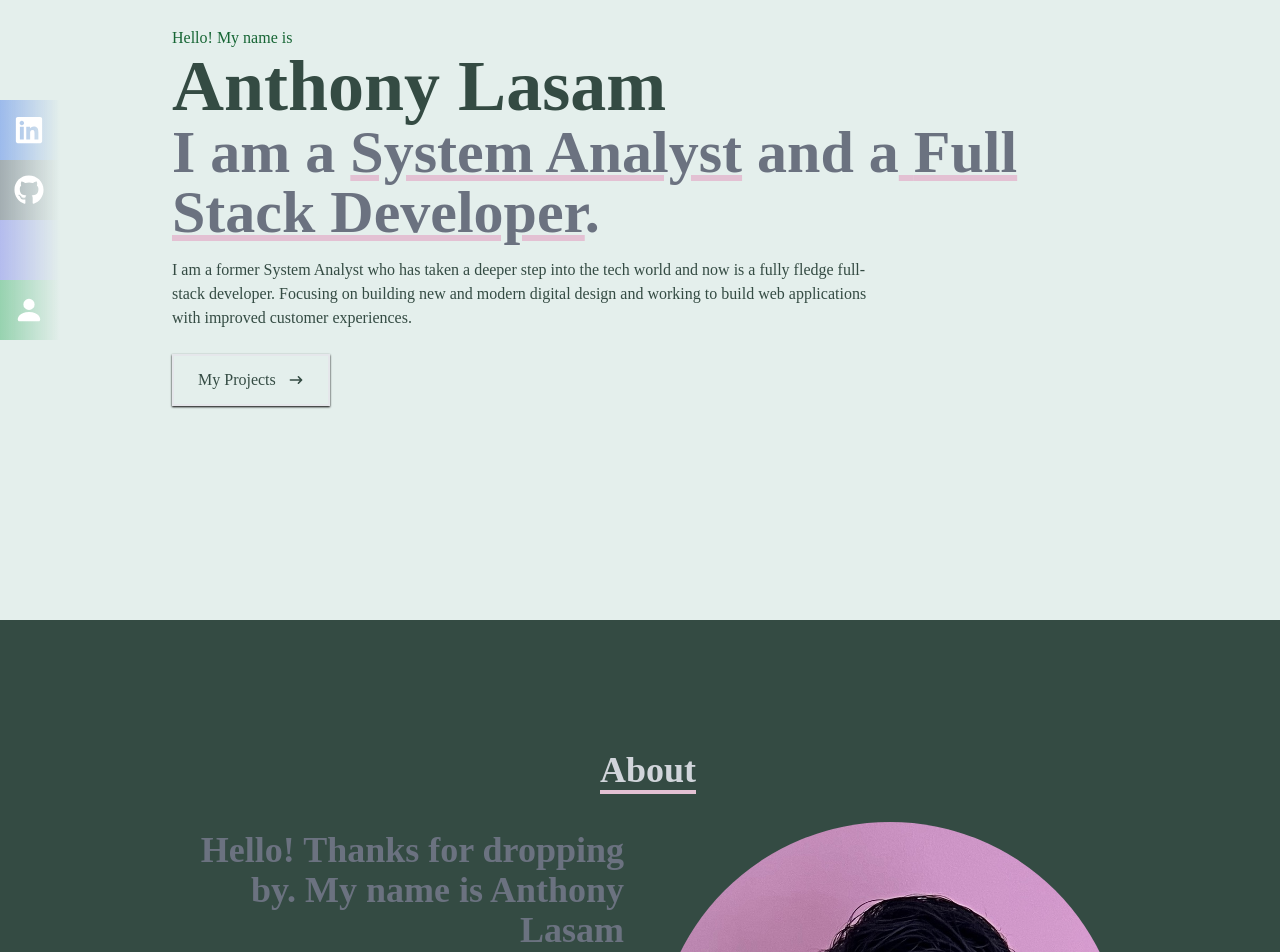
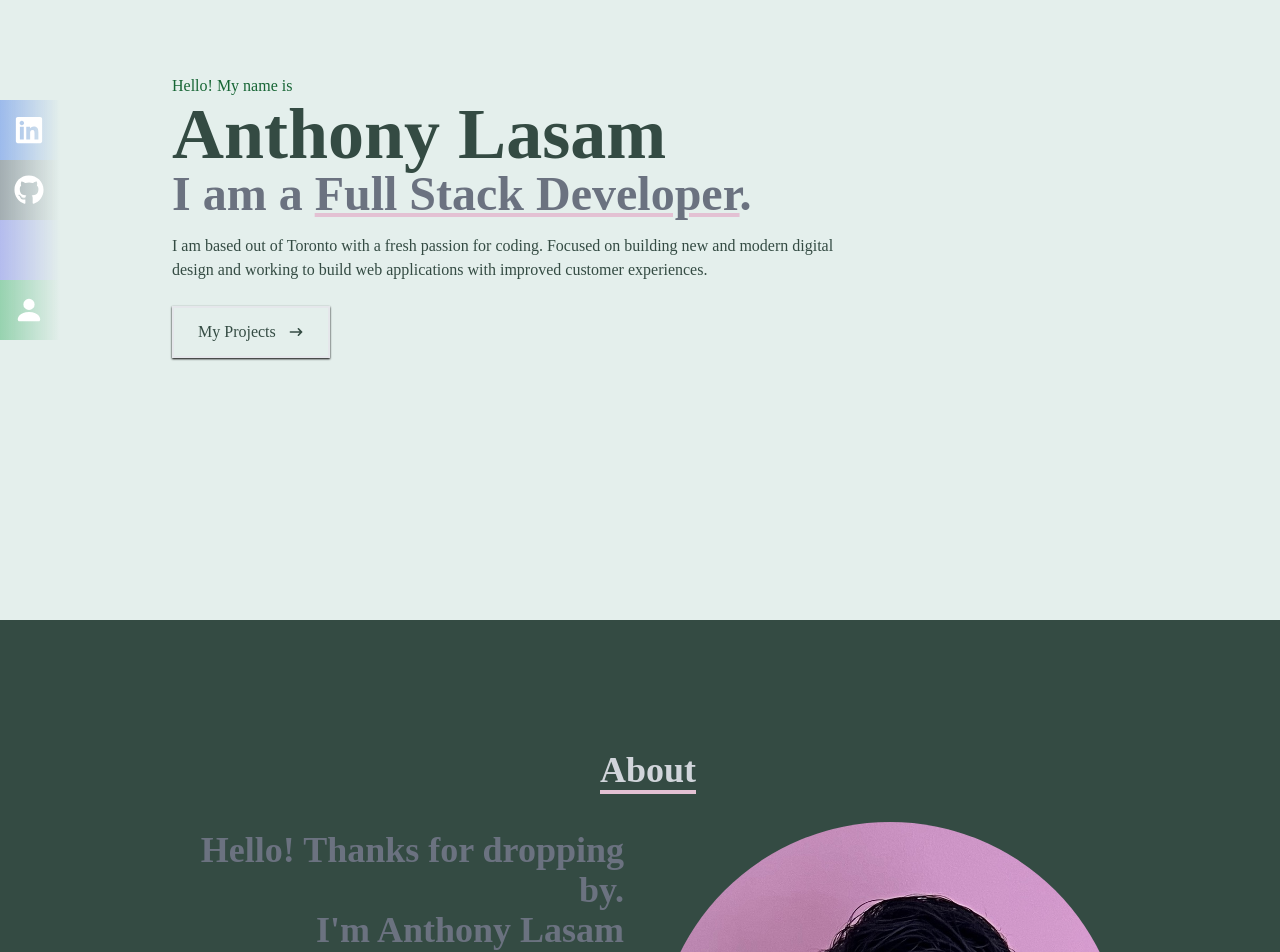
Before and after one commit to alasam/alasam.github.io, a React (Create React App) app: page / in a window 1280 px wide. Shown: the part 180-1132 px from the top of the page. Built offline with nearby package versions, Linux system fonts and the light colour scheme; what tailwindcss-animation-delay would draw is missing.

Commit message:
fix padding on skills page, change content on about, contact, and home page

```diff
--- a/src/components/About.jsx
+++ b/src/components/About.jsx
@@ -18,8 +18,8 @@ const About = () => {
         </div>
         <div className="max-w-[1000px] w-full grid sm:grid-cols-2 gap-8 px-4">
           <div>
-            <p className="sm:text-right text-4xl font-bold py-2 text-gray-500">
-              Hello! Thanks for dropping by. My name is Anthony Lasam
+            <p className="text-center sm:text-right text-4xl font-bold py-2 text-gray-500">
+              Hello! Thanks for dropping by. <br></br>I'm Anthony Lasam
             </p>
             <p className="sm:text-right py-2">
               I am a System Analyst with 8+ years of experience managing system
--- a/src/components/Contact.jsx
+++ b/src/components/Contact.jsx
@@ -4,7 +4,7 @@ const Contact = () => {
   return (
     <div
       name="contact"
-      className="w-full h-screen bg-[#e4efec] text-[#344b43] flex justify-center items-center p-4"
+      className="w-full md:h-screen bg-[#e4efec] text-[#344b43] flex justify-center items-center px-7"
     >
       {/* form container */}
       <form
@@ -16,7 +16,7 @@ const Contact = () => {
           <p className="text-4xl font-bold inline border-b-4 border-[#E3C1D3]">
             Contact
           </p>
-          <p className="py-4">These are the technologies I work with</p>
+          <p className="py-4">Reach out and lets start something new.</p>
         </div>
         <input
           type="text"
--- a/src/components/Home.jsx
+++ b/src/components/Home.jsx
@@ -14,9 +14,9 @@ const Home = () => {
         <h1 className="text-4xl sm:text-7xl font-bold text-[#344b43]">
           Anthony Lasam
         </h1>
-        <h2 className="text-3xl sm:text-6xl font-bold text-gray-500">
+        <h2 className="text-3xl sm:text-5xl font-bold text-gray-500">
           I am a{" "}
-          <a className="underline decoration-[#E3C1D3]">System Analyst</a> and a
+          {/* <a className="underline decoration-[#E3C1D3]">System Analyst</a> and a */}
           <a className="underline decoration-[#E3C1D3]">
             {" "}
             Full Stack Developer
@@ -24,8 +24,7 @@ const Home = () => {
           .
         </h2>
         <p className="text-[#344b43] py-4 max-w-[700px]">
-          I am a former System Analyst who has taken a deeper step into the tech
-          world and now is a fully fledge full-stack developer. Focusing on
+          I am based out of Toronto with a fresh passion for coding. Focused on
           building new and modern digital design and working to build web
           applications with improved customer experiences.
         </p>
--- a/src/components/Skills.jsx
+++ b/src/components/Skills.jsx
@@ -13,7 +13,10 @@ import Tailwind from "../assets/tailwind.png";
 
 const Skills = () => {
   return (
-    <div name="skills" className="w-full h-screen bg-[#e4efec] text-[#344b43]">
+    <div
+      name="skills"
+      className="w-full md:h-screen bg-[#e4efec] text-[#344b43]"
+    >
       {/* Container */}
       <div className="max-w-[1000px] mx-auto p-4 flex flex-col justify-center items-center w-full h-full">
         <div className="flex items-center flex-col">
```
